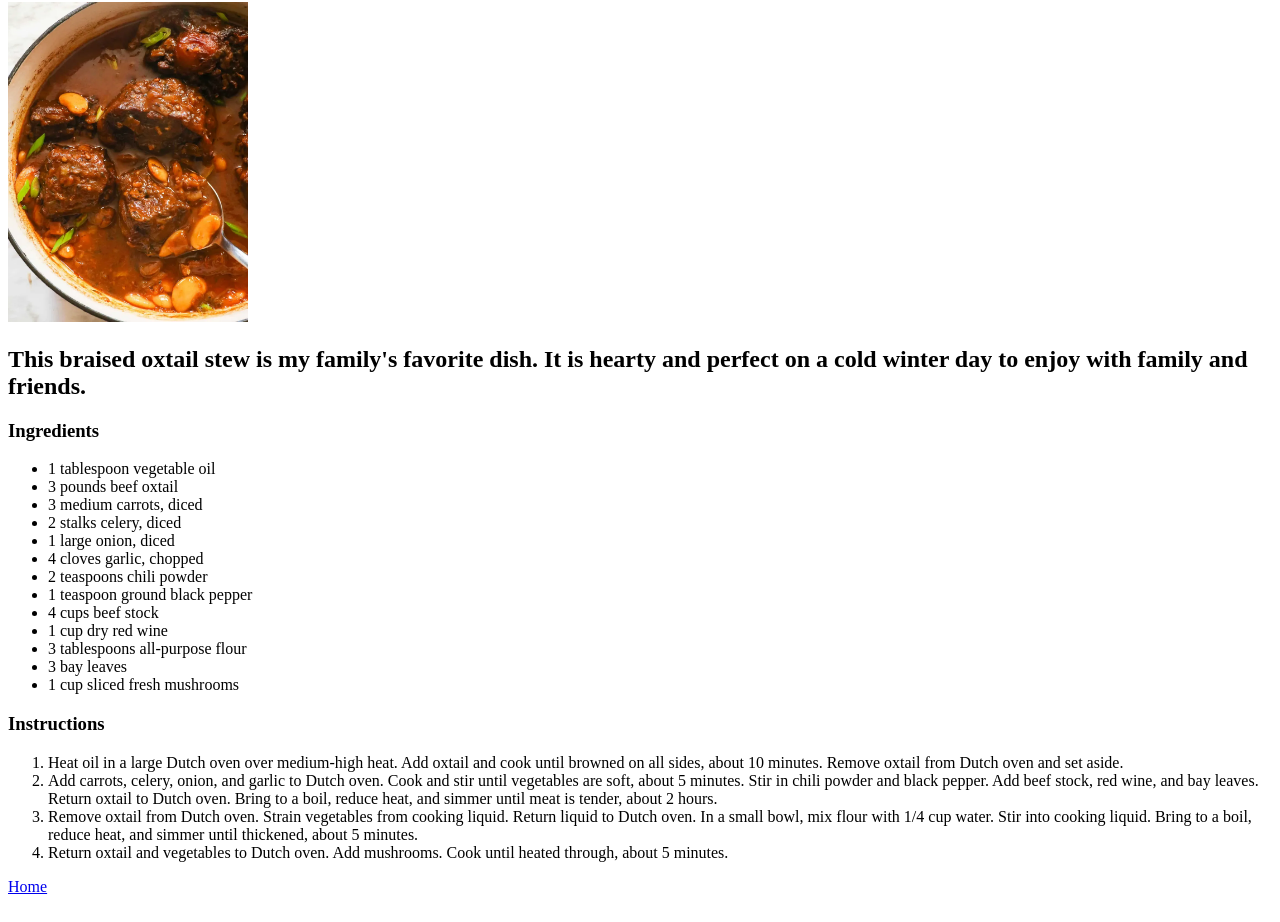
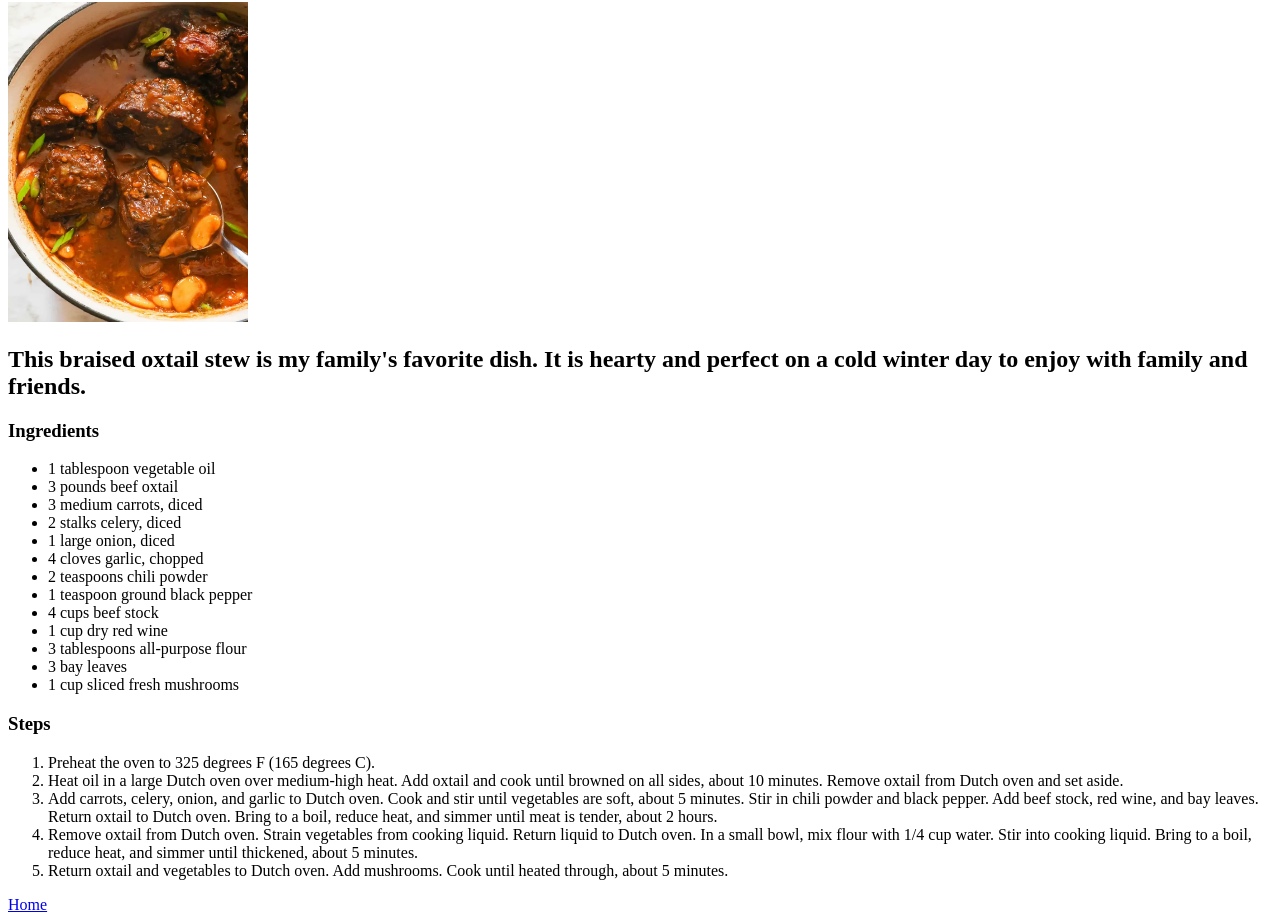
Before and after one commit to dasdennis/odin-recipes, a plain HTML site: page recipes/oxtail-stew.html in a window 1280 px wide. Shown: the part 78-1000 px from the top of the page. Drawn offline with Linux system fonts and the light colour scheme.

Commit message:
refact: Update Recipe Steps

```diff
--- a/recipes/oxtail-stew.html
+++ b/recipes/oxtail-stew.html
@@ -26,8 +26,9 @@
     <li>3 bay leaves</li>
     <li>1 cup sliced fresh mushrooms</li>
   </ul>
-  <h3>Instructions</h3>
+  <h3>Steps</h3>
   <ol>
+    <li>Preheat the oven to 325 degrees F (165 degrees C).</li>
     <li>Heat oil in a large Dutch oven over medium-high heat. Add oxtail and cook until browned on all sides, about 10 minutes. Remove oxtail from Dutch oven and set aside.</li>
     <li>Add carrots, celery, onion, and garlic to Dutch oven. Cook and stir until vegetables are soft, about 5 minutes. Stir in chili powder and black pepper. Add beef stock, red wine, and bay leaves. Return oxtail to Dutch oven. Bring to a boil, reduce heat, and simmer until meat is tender, about 2 hours.</li>
     <li>Remove oxtail from Dutch oven. Strain vegetables from cooking liquid. Return liquid to Dutch oven. In a small bowl, mix flour with 1/4 cup water. Stir into cooking liquid. Bring to a boil, reduce heat, and simmer until thickened, about 5 minutes.</li>
```
